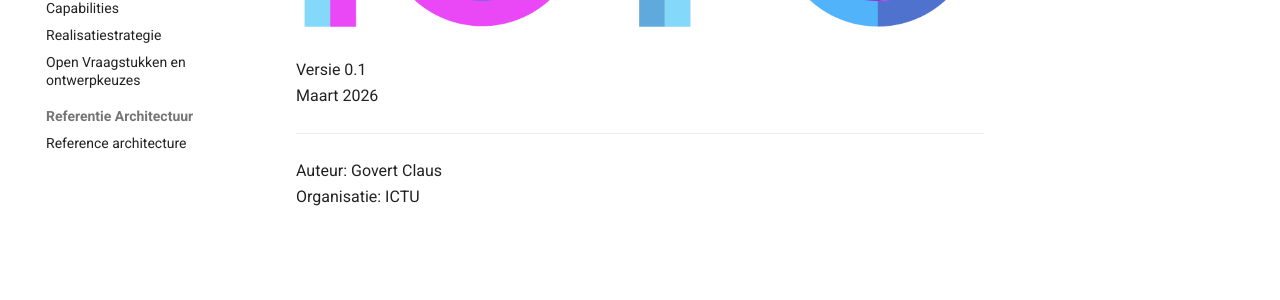
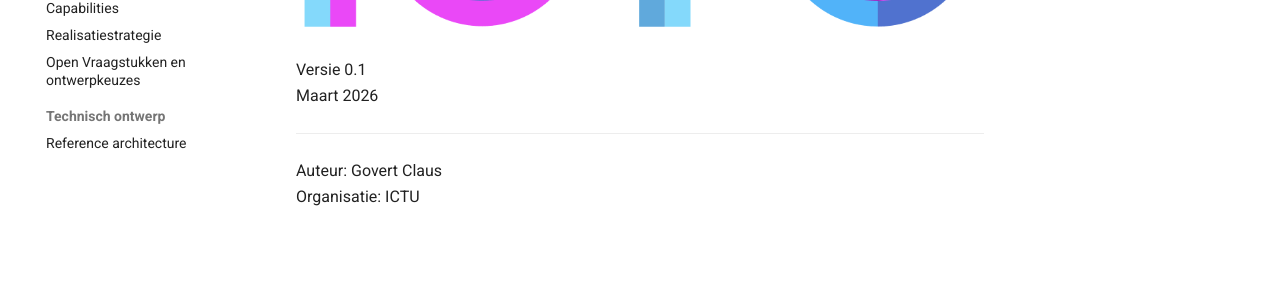
Before and after one commit to ICTU/GBO, an MkDocs documentation site: the page built from docs/voorblad.md, in a window 1280 px wide. Shown: the part 426-726 px from the top of the page. Built offline with MkDocs 1.6.1 and Material for MkDocs 9.7.7, drawn with Linux system fonts in a browser that asks for light colours.

Commit message:
Update mkdocs.yml

```diff
--- a/mkdocs.yml
+++ b/mkdocs.yml
@@ -60,5 +60,5 @@ nav:
     - Realisatiestrategie: psa/realisatiestrategie.md
     - Open Vraagstukken en ontwerpkeuzes: psa/vraagstukken.md
 
-  - Referentie Architectuur:
+  - Technisch ontwerp:
     - Reference architecture: ref-arch/gbo-reference-architecture.md
```
